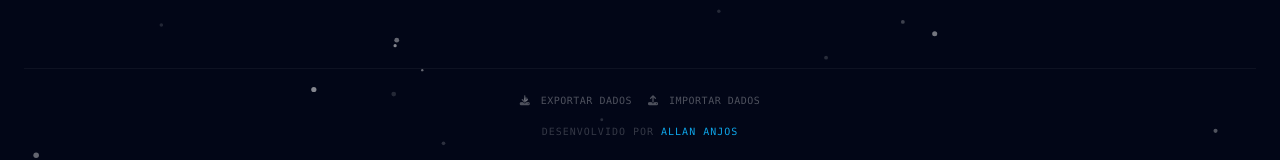
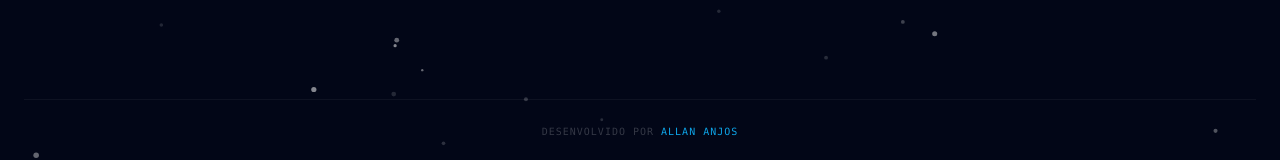
Before and after one commit to anjosdevpython/mathmaster_v2, a React (Vite) app: page / in a window 1280 px wide. Shown: the part 637-797 px from the top of the page. Built offline with nearby package versions, Linux system fonts and the light colour scheme.

Commit message:
style: Revert footer to clean state

```diff
--- a/src/views/HomeView.tsx
+++ b/src/views/HomeView.tsx
@@ -78,49 +78,7 @@ export const HomeView: React.FC<HomeViewProps> = ({ setGameState, startLevel, se
                 </button>
             </div>
 
-            <footer className="w-full flex flex-col items-center justify-center border-t border-white/5 pt-6 pb-2 mt-8 space-y-4">
-                <div className="flex gap-4">
-                    <button
-                        onClick={() => {
-                            const json = PersistenceService.exportData();
-                            const blob = new Blob([json], { type: 'application/json' });
-                            const url = URL.createObjectURL(blob);
-                            const a = document.createElement('a');
-                            a.href = url;
-                            a.download = `mathmaster_save_${new Date().toISOString().split('T')[0]}.json`;
-                            a.click();
-                        }}
-                        className="text-[10px] font-mono text-white/30 hover:text-white transition-colors uppercase tracking-wider"
-                    >
-                        <i className="fas fa-download mr-1"></i> Exportar Dados
-                    </button>
-
-                    <label className="text-[10px] font-mono text-white/30 hover:text-white transition-colors uppercase tracking-wider cursor-pointer">
-                        <i className="fas fa-upload mr-1"></i> Importar Dados
-                        <input
-                            type="file"
-                            accept=".json"
-                            className="hidden"
-                            onChange={(e) => {
-                                const file = e.target.files?.[0];
-                                if (file) {
-                                    const reader = new FileReader();
-                                    reader.onload = (ev) => {
-                                        const content = ev.target?.result as string;
-                                        if (PersistenceService.importData(content)) {
-                                            alert('Dados importados com sucesso! O sistema será reiniciado.');
-                                            window.location.reload();
-                                        } else {
-                                            alert('Erro ao importar dados. Arquivo inválido.');
-                                        }
-                                    };
-                                    reader.readAsText(file);
-                                }
-                            }}
-                        />
-                    </label>
-                </div>
-
+            <footer className="w-full flex items-center justify-center border-t border-white/5 pt-6 pb-2 mt-8">
                 <div className="text-[10px] font-mono text-white/20 tracking-widest uppercase">
                     Desenvolvido por <a href="https://allananjos.dev.br" target="_blank" rel="noreferrer" className="text-accent hover:text-white transition-colors">Allan Anjos</a>
                 </div>
```
